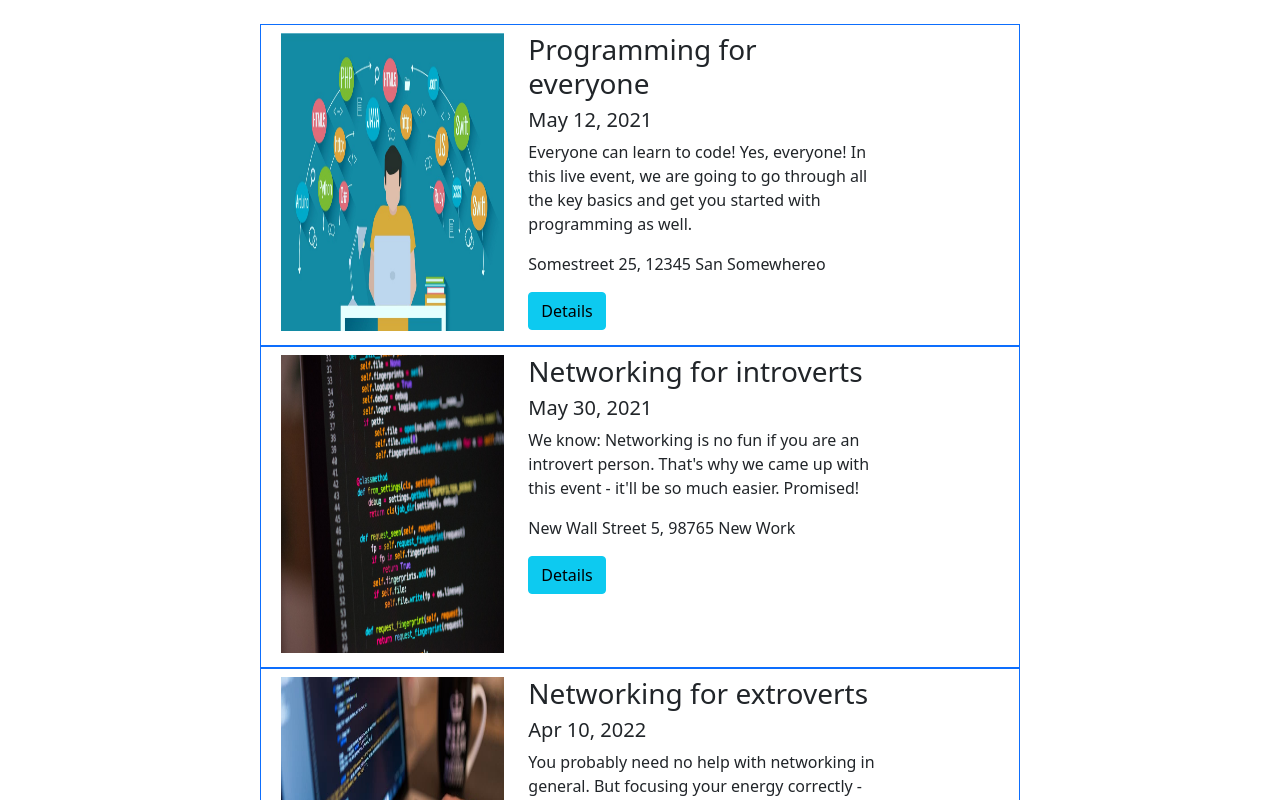
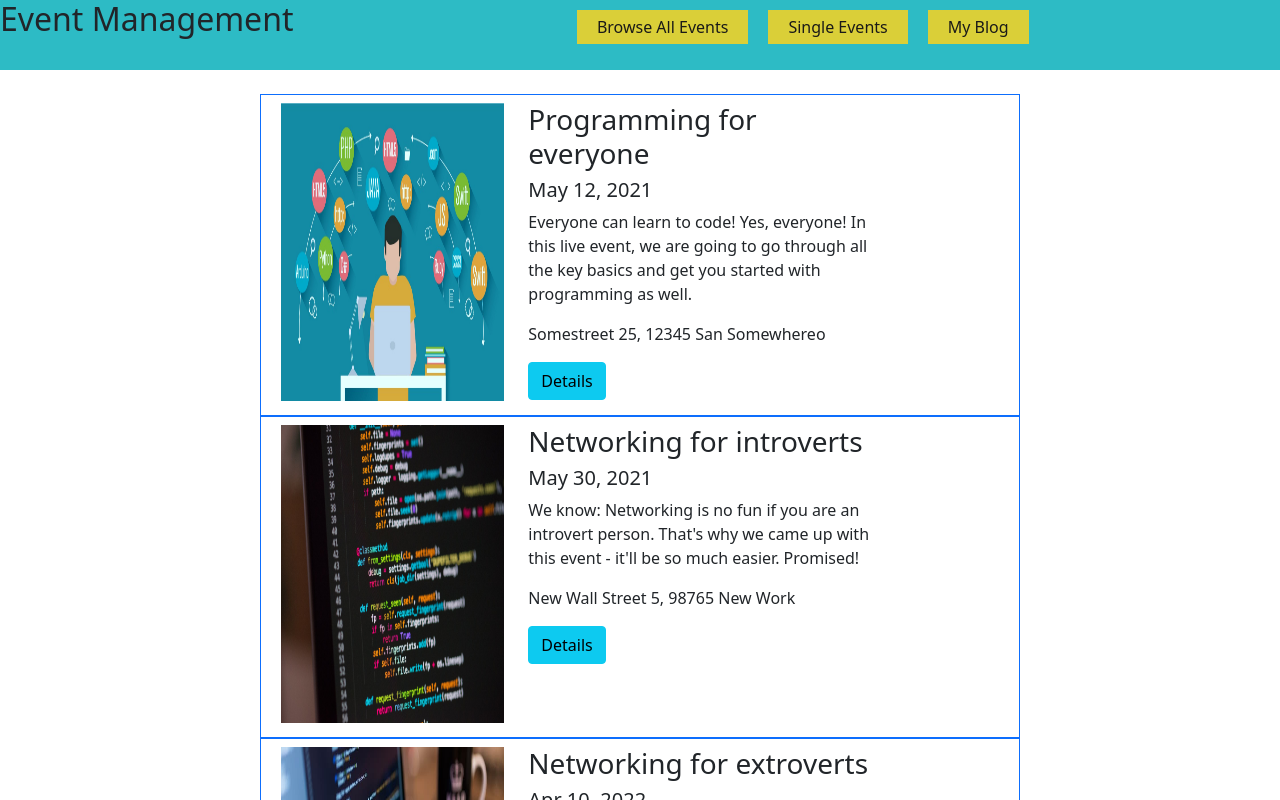
Before and after one commit to Mim-Hakkani/Next-Beginer_to_advanced2, a Next.js app: page / in a window 1280 px wide. Shown: the top 800 px of the page. Built offline with nearby package versions, Linux system fonts and the light colour scheme.

Commit message:
set up the header layouyt

```diff
--- /dev/null
+++ b/Components/Events/EventHeader.js
@@ -0,0 +1,22 @@
+
+
+const EventHeader = () => {
+    return (
+        <>
+
+
+        <nav style={{display:'flex'}}>
+          <h2 >Event Management</h2>
+            <ul>
+                <li>Browse All Events</li>
+                <li>Single Events </li>
+                <li>My Blog </li>
+            </ul>
+
+        </nav>
+        </>
+
+    );
+};
+
+export default EventHeader;
--- a/pages/index.js
+++ b/pages/index.js
@@ -1,4 +1,5 @@
 import Head from 'next/head'
+import EventHeader from '../Components/Events/EventHeader'
 import Events from '../Components/Events/Events'
 
 
@@ -12,6 +13,7 @@ export default function Home() {
 
       </Head>
 
+      <EventHeader />
       <Events />
 
 
--- a/styles/globals.css
+++ b/styles/globals.css
@@ -14,3 +14,24 @@ a {
 * {
   box-sizing: border-box;
 }
+
+nav{
+  background-color: rgb(45, 187, 197);
+
+
+}
+ul{
+  list-style-type: none;
+  margin: 0 auto;
+  display: block;
+  text-align: right;
+}
+
+ul li{
+  display: inline-block;
+  color: rgb(26, 26, 24);
+  background-color: rgb(218, 207, 56);
+  text-align: center;
+  padding:5px 20px;
+  margin: 10px;
+}
```
